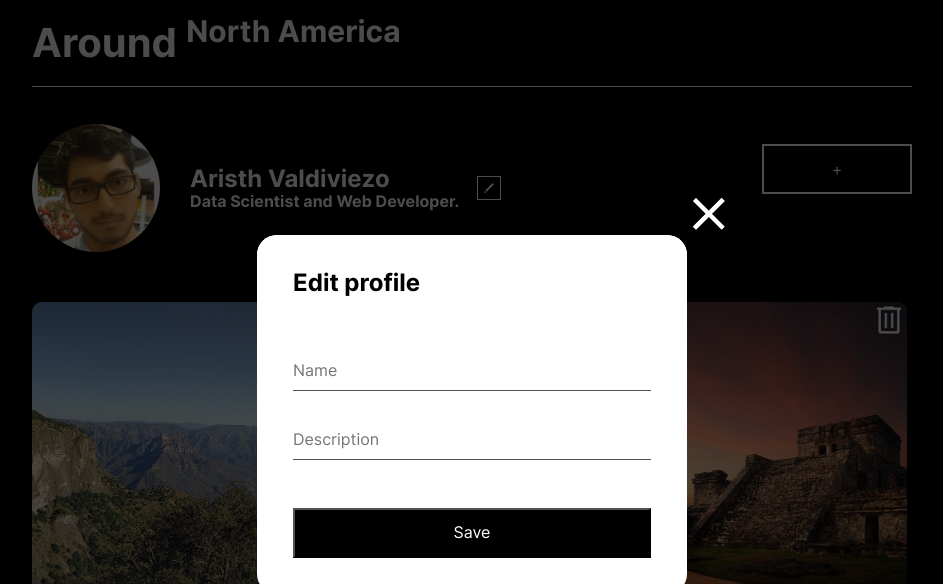
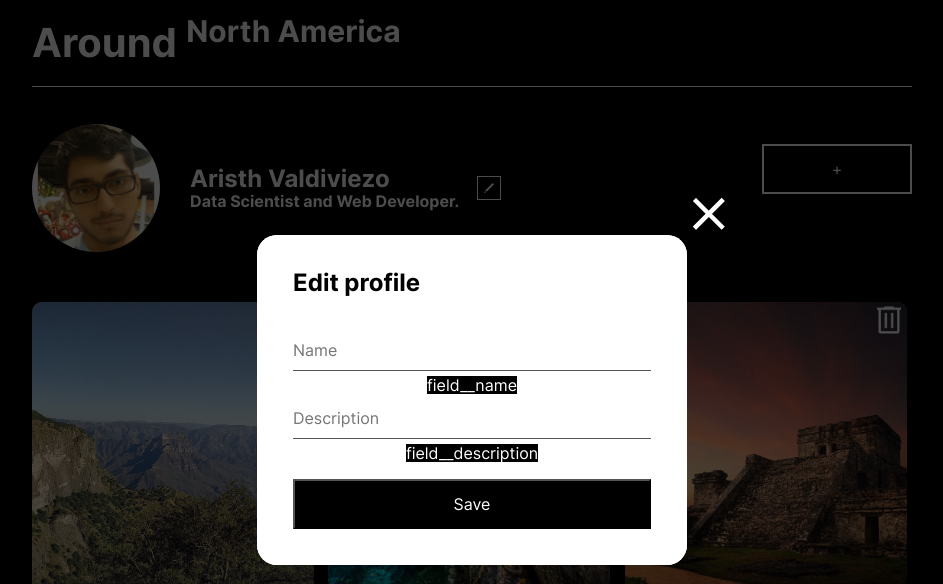
Before and after one commit to jvaldiviezo9/web_project_4_esp, a plain HTML site: page index.html in a window 1280 px wide. Both pictures are taken after a click on the button 657 px from the left and 187 px from the top of the page. Shown: the top 584 px of the page, without its empty margins (168-1111 px from the left). Drawn offline with Linux system fonts and the light colour scheme; files whose address does not match are found by name.

Commit message:
feat: Add validation boilerplate

```diff
--- a/blocks/form/form.sass
+++ b/blocks/form/form.sass
@@ -12,9 +12,6 @@
   opacity: 0
   transition: visibility 0s, opacity .5s linear
 
-  width: 430px
-  height: 330px
-
   background-color: white
   position: fixed
   border-radius: 20px
@@ -27,34 +24,17 @@
     visibility: visible
     opacity: 1
 
-
 .form__container
   display: flex
   flex-direction: column
-  justify-content: center
+  //justify-content: center
   align-items: center
   background-color: white
   color: black
   border-radius: 20px
 
-.form__name
-  background-color: white
-  color: black
-  border: 0
-  outline: 0
-  border-bottom: 1px solid #545454
-  width: 358px
-  height: 40px
-  margin-bottom: 29px
-
-.form__description
-  background-color: white
-  color: black
-  border: 0
-  outline: 0
-  border-bottom: 1px solid #545454
-  width: 358px
-  height: 40px
+  width: 430px
+  height: 330px
 
 
 .form__title
@@ -64,7 +44,7 @@
   font-weight: bold
   width: 358px
   margin-top: 34px
-  margin-bottom: 54px
+  margin-bottom: 34px
 
 .form__close-button
   position: absolute
@@ -76,13 +56,48 @@
   cursor: pointer
   opacity: .5
 
+
+// form inputs
+
+.form__name
+  background-color: white
+  color: black
+  border: 0
+  outline: 0
+  border-bottom: 1px solid #545454
+  width: 358px
+  height: 40px
+
+.form__name:hover
+  border-bottom: 1px solid #0f7add
+
+
+.form__description
+  background-color: white
+  color: black
+  border: 0
+  outline: 0
+  border-bottom: 1px solid #545454
+  width: 358px
+  height: 40px
+
+.form__description:hover
+  border-bottom: 1px solid #0f7add
+
 .form__submit
-  margin-top: 48px
+  position: absolute
   width: 358px
   height: 50px
-  margin-bottom: 36px
+  bottom: 36px
   transition: 0.3s
 
 .form__submit:hover
   cursor: pointer
   opacity: .5
+
+
+.form__error
+  position: relative
+  margin-top: 5px
+  margin-bottom: 5px
+  //visibility: hidden
--- a/index.html
+++ b/index.html
@@ -128,7 +128,6 @@
 
     </footer>
 
-
   </div>
 
   <template>
@@ -155,12 +154,14 @@
 
       <img class="form__close-button" src="images/close_icon.png" alt="close button">
 
-      <form class="form__container">
+      <form class="form__container" novalidate>
         <h2 class="form__title"></h2>
 
-        <input class="form__name" id="form__name" type="text" placeholder="">
+        <input class="form__name" id="form__name" type="text" placeholder="" required>
+        <span class="form__name-error form__error">field__name</span>
 
-        <input class="form__description" id="form__description" type="text" placeholder="">
+        <input class="form__description" id="form__description" type="text" placeholder="" required>
+        <span class="form__description-error form__error">field__description</span>
 
         <button class="form__submit" type="submit">
           Save
@@ -176,6 +177,7 @@
   <script src="scripts/index.js"></script>
   <script src="scripts/popups.js"></script>
   <script src="scripts/card_events.js"></script>
+  <script src="scripts/validation.js"></script>
 
 </body>
 
--- a/scripts/popups.js
+++ b/scripts/popups.js
@@ -40,14 +40,35 @@ function openForm(kind="profile") {
             "title": "Edit profile",
             "name": "Name",
             "description": "Description",
-            "function" : form_edit_profile
+            "function" : form_edit_profile,
+            "errorValidation" : {
+                "form__name" : {
+                    "minlength" : 2,
+                    "maxlength" : 40,
+                },
+                "form__description" : {
+                    "minlength" : 2,
+                    "maxlength" : 200,
+                }
+            }
 
         },
         "card": {
             "title": "Add Place",
             "name": "Place",
             "description": "URL",
-            "function" : form_add_place
+            "function" : form_add_place,
+            "errorValidation" : {
+                "form__name" : {
+                    "minlength" : 2,
+                    "maxlength" : 40,
+                },
+                "form__description" : {
+                    "minlength" : 2,
+                    "type" : "url",
+                    "pattern" : "https?://.+"
+                }
+            }
         }
     }
 
@@ -64,6 +85,9 @@ function openForm(kind="profile") {
     form.addEventListener("submit", source.function)
     form.querySelector(".form__close-button").addEventListener("click", closeForm)
 
+
+    // add validations to the for
+
     form.style.visibility = "visible"
 
     setTimeout(function () {
@@ -72,6 +96,8 @@ function openForm(kind="profile") {
     )
 
     document.querySelector(".page").appendChild(form);
+
+    formSetEvents(source)
 
 }
 
--- /dev/null
+++ b/scripts/validation.js
@@ -0,0 +1,35 @@
+// the form is active
+
+function formSetEvents(source){
+    // function to apply the input events
+    // to all the fields in the form
+
+    // only get the input fields
+    const form = document.forms[0]
+    const formInputs = Array.from(form.elements).filter((input) => input.type !== "submit")
+
+    formInputs.forEach(input => {
+
+        // add validation criteria to the input tag
+
+        const attributeValidators = source.errorValidation[input.classList[0]]
+        for (const key in attributeValidators){
+
+            input.setAttribute(key, attributeValidators[key])
+
+        }
+
+        // validate the input
+        input.addEventListener("input", e => {
+
+            let errorSpan = document.forms[0].querySelector(`.${input.id}-error`)
+            errorSpan.textContent = input.validationMessage
+
+        })
+
+    })
+
+    form.addEventListener("submit", e => {
+        e.preventDefault()
+    })
+}
```
Also changed, not shown: README.md, blocks/form/form.css, styles/index.css, 2 other files.
